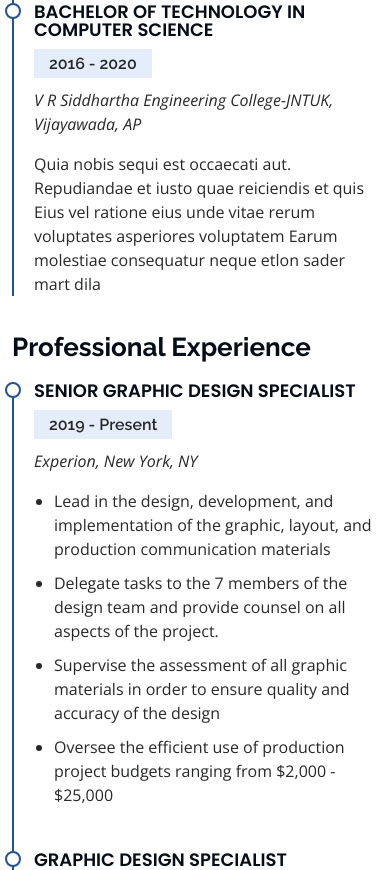
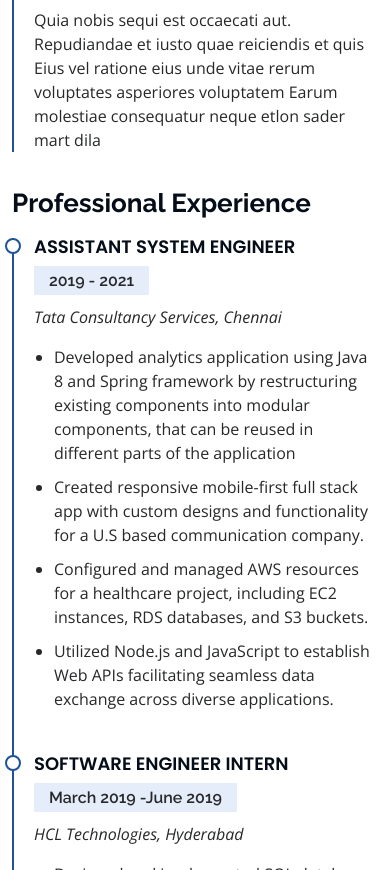
Before and after one commit to sagarpinnamaneni/sagarpinnamaneni.github.io, a plain HTML site: page index.html in a window 390 px wide. Shown: the part 4810-5680 px from the top of the page. Drawn offline with nearby package versions, Linux system fonts and the light colour scheme.

Commit message:
removed the services and portfolio

```diff
--- a/index.html
+++ b/index.html
@@ -250,7 +250,7 @@
 
         <div class="section-title">
           <h2>Resume</h2>
-          <p>Magnam dolores commodi suscipit. Necessitatibus eius consequatur ex aliquid fuga eum quidem. Sit sint consectetur velit. Quisquam quos quisquam cupiditate. Et nemo qui impedit suscipit alias ea. Quia fugiat sit in iste officiis commodi quidem hic quas.</p>
+          <!-- <p>Magnam dolores commodi suscipit. Necessitatibus eius consequatur ex aliquid fuga eum quidem. Sit sint consectetur velit. Quisquam quos quisquam cupiditate. Et nemo qui impedit suscipit alias ea. Quia fugiat sit in iste officiis commodi quidem hic quas.</p> -->
         </div>
 
         <div class="row">
@@ -283,25 +283,27 @@
           <div class="col-lg-6" data-aos="fade-up" data-aos-delay="100">
             <h3 class="resume-title">Professional Experience</h3>
             <div class="resume-item">
-              <h4>Senior graphic design specialist</h4>
-              <h5>2019 - Present</h5>
-              <p><em>Experion, New York, NY </em></p>
+              <h4>Assistant System Engineer</h4>
+              <h5>2019 - 2021</h5>
+              <p><em>Tata Consultancy Services, Chennai </em></p>
               <ul>
-                <li>Lead in the design, development, and implementation of the graphic, layout, and production communication materials</li>
-                <li>Delegate tasks to the 7 members of the design team and provide counsel on all aspects of the project. </li>
-                <li>Supervise the assessment of all graphic materials in order to ensure quality and accuracy of the design</li>
-                <li>Oversee the efficient use of production project budgets ranging from $2,000 - $25,000</li>
+                <li>Developed analytics application using Java 8 and Spring framework by restructuring existing components into modular
+                  components, that can be reused in different parts of the application</li>
+                <li>Created responsive mobile-first full stack app with custom designs and functionality for a U.S based communication company.</li>
+                <li>Configured and managed AWS resources for a healthcare project, including EC2 instances, RDS databases, and S3 buckets.
+                </li>
+                <li>Utilized Node.js and JavaScript to establish Web APIs facilitating seamless data exchange across diverse applications.</li>
               </ul>
             </div>
             <div class="resume-item">
-              <h4>Graphic design specialist</h4>
-              <h5>2017 - 2018</h5>
-              <p><em>Stepping Stone Advertising, New York, NY</em></p>
+              <h4>Software Engineer Intern</h4>
+              <h5>March 2019 -June 2019</h5>
+              <p><em>HCL Technologies, Hyderabad</em></p>
               <ul>
-                <li>Developed numerous marketing programs (logos, brochures,infographics, presentations, and advertisements).</li>
-                <li>Managed up to 5 projects or tasks at a given time while under pressure</li>
-                <li>Recommended and consulted with clients on the most appropriate graphic design</li>
-                <li>Created 4+ design presentations and proposals a month for clients and account managers</li>
+                <li>Designed and implemented SQL database tables and endpoints in a Microservice, enabling efficient CRUD operations.</li>
+                <li>Utilized Terraform to create S3 bucket resources, and updated config (.Yml) files to enable file access and database population.</li>
+                <li>Implemented Atomic References to ensure concurrency and paginated queries to optimize performance by 20%.</li>
+                <li>Deployed code in AWS on different environments (QA/Prod) and collaborated with QA to ensure high product quality.</li>
               </ul>
             </div>
           </div>
@@ -310,7 +312,7 @@
       </div>
     </section><!-- End Resume Section -->
 
-    <!-- ======= Portfolio Section ======= -->
+    <!-- ======= Portfolio Section =======
     <section id="portfolio" class="portfolio section-bg">
       <div class="container">
 
@@ -425,9 +427,9 @@
         </div>
 
       </div>
-    </section><!-- End Portfolio Section -->
+    </section> End Portfolio Section -->
 
-    <!-- ======= Services Section ======= -->
+    <!-- ======= Services Section =======
     <section id="services" class="services">
       <div class="container">
 
@@ -470,7 +472,7 @@
         </div>
 
       </div>
-    </section><!-- End Services Section -->
+    </section> End Services Section -->
 
 
     <!-- ======= Contact Section ======= -->
```
